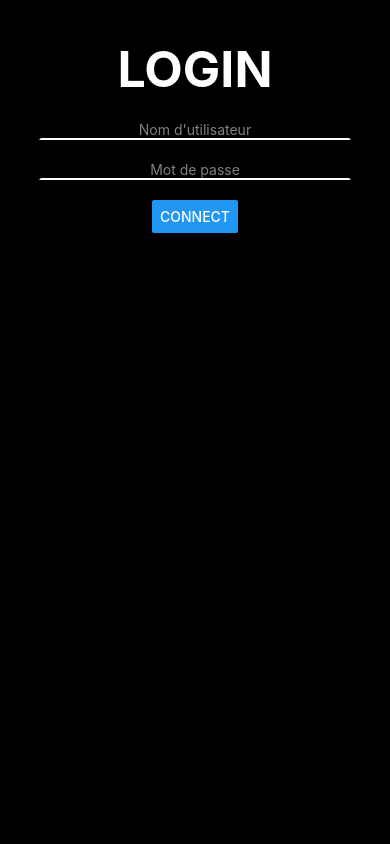
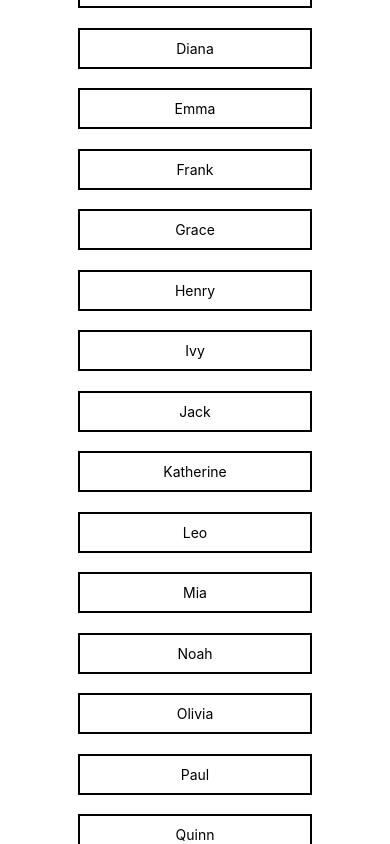
Before and after one commit to Yoctiiking/ExoTP, a React Native app: screen / in a window 390 px wide. Shown: the top 844 px of the page. Built offline with nearby package versions, Linux system fonts and the light colour scheme.

Commit message:
Exo4_on_the_TextInput_1

```diff
--- a/App.tsx
+++ b/App.tsx
@@ -1,96 +1,71 @@
-//Exo3_on_the_TextInput_5
+//Exo4_on_the_TextInput_1
 import React, { useState } from 'react';
 import {
   View,
   Text,
-  Button,
-  SafeAreaView,
   StyleSheet,
-  TextInput,
   ScrollView,
   Alert,
-  ToastAndroid,
+  FlatList,
+  TouchableOpacity
 } from 'react-native';
 
 export default function App() {
-  const [identifiants, setIndentifiants] = useState([
-    {
-      placeholder: "Nom d'utilisateur",
-      value: '',
-      type: 'email-address',
-      security: false
-    },
-    {
-      placeholder: 'Mot de passe',
-      value: '',
-      type: 'default',
-      security: true
-    },
-  ]);
 
-  const updateIdentifiants = (value, index) => {
-    const stageId = [...identifiants];
-    stageId[index].value = value;
-    setIndentifiants(stageId);
-  };
+const DATA = [
+  { id: '1', name: 'Alice', age: 25, city: 'Paris' },
+  { id: '2', name: 'Bob', age: 30, city: 'New York' },
+  { id: '3', name: 'Charlie', age: 28, city: 'London' },
+  { id: '4', name: 'Diana', age: 22, city: 'Tokyo' },
+  { id: '5', name: 'Emma', age: 27, city: 'Berlin' },
+  { id: '6', name: 'Frank', age: 29, city: 'Sydney' },
+  { id: '7', name: 'Grace', age: 31, city: 'Rio de Janeiro' },
+  { id: '8', name: 'Henry', age: 26, city: 'Moscow' },
+  { id: '9', name: 'Ivy', age: 24, city: 'Madrid' },
+  { id: '10', name: 'Jack', age: 32, city: 'Seoul' },
+  { id: '11', name: 'Katherine', age: 23, city: 'Cape Town' },
+  { id: '12', name: 'Leo', age: 33, city: 'Toronto' },
+  { id: '13', name: 'Mia', age: 28, city: 'Amsterdam' },
+  { id: '14', name: 'Noah', age: 27, city: 'Rio de Janeiro' },
+  { id: '15', name: 'Olivia', age: 29, city: 'Los Angeles' },
+  { id: '16', name: 'Paul', age: 26, city: 'Paris' },
+  { id: '17', name: 'Quinn', age: 30, city: 'Barcelona' },
+  { id: '18', name: 'Ryan', age: 25, city: 'Sydney' },
+  { id: '19', name: 'Sophia', age: 31, city: 'Hong Kong' },
+  { id: '20', name: 'Tyler', age: 24, city: 'Berlin' },
+];
 
-  const handlePress = () => {
-    let valide = false;
-    let nbAro = 0;
+const handlePress = (item) => {
+  Alert.alert(
+    "Informations",
+    `Id: ${item.id}
+Nom: ${item.name}
+Age: ${item.age}
+Ville: ${item.city}`,[
+       {
+         title: 'Ok',
+         style: 'default',
+       }
+     ]
+  )
+}
 
-    for (let i = 0; i < identifiants[0].value.length; i++) {
-      if (identifiants[0].value[i] === '@') {
-        nbAro++;
-      }
-    }
-
-    valide = nbAro === 1; // Valide si un seul "@" est trouvé
-
-    if (valide) {
-      if (identifiants[1].value.length >= 8) {
-        console.log(identifiants.map((item) => item.value));
-        Alert.alert(
-          'Login ID',
-          `Username: ${identifiants[0].value}\nPassword: ${identifiants[1].value}`,
-          [
-            {
-              text: 'Ok',
-              style: 'default',
-            },
-          ]
-        );
-      } else {
-        ToastAndroid.show(
-          'Your password must have at least 8 characters',
-          ToastAndroid.LONG
-        );
-      }
-    } else {
-      ToastAndroid.show('Enter a valid email address', ToastAndroid.LONG);
-    }
-  };
+  const renderItem = ({item}) => (
+    <View style={styles.card}>
+      <TouchableOpacity onPress={() => handlePress(item)}>
+        <Text style={{textAlign:'center'}}>{item.name}</Text>
+      </TouchableOpacity>
+    </View>
+  );
 
   return (
     <View style={styles.container}>
       <ScrollView>
-        <Text style={{ fontSize: 50, textAlign: 'center', fontWeight: 'bold', color: "white" }}>
-          LOGIN
-        </Text>
-        {identifiants.map((value, index) => (
-          <TextInput
-            style={styles.textInput}
-            key={index}
-            keyboardType={value.type}
-            secureTextEntry = {value.security}
-            value={value.value}
-            placeholder={value.placeholder}
-            placeholderTextColor="grey"
-            onChangeText={(val) => updateIdentifiants(val, index)}
-          />
-        ))}
-        <View style={styles.buttonView}>
-          <Button title="Connect" onPress={handlePress} />
-        </View>
+        <FlatList
+          data = {DATA}
+          renderItem = {renderItem}
+          keyExtractor = {item => item.id}
+        />
       </ScrollView>
     </View>
   );
@@ -98,22 +73,18 @@ export default function App() {
 
 const styles = StyleSheet.create({
   container: {
-    backgroundColor: 'black',
     flex: 1,
-    paddingTop: '10%',
+    flexDirection: 'row',
+    paddingTop: '6%',
+    paddingBottom: '1%',
+    alignItems: 'center',
   },
-  textInput: {
-    textAlign: 'center',
-    borderBottomColor: 'white',
+
+  card: {
     borderWidth: 2,
     alignSelf: 'center',
     marginTop: '5%',
-    width: '80%',
-    color: "white",
-  },
-
-  buttonView: {
-    marginTop: 20,
-    alignSelf: 'center',
+    width: '60%',
+    padding: 10,
   },
 });
```
